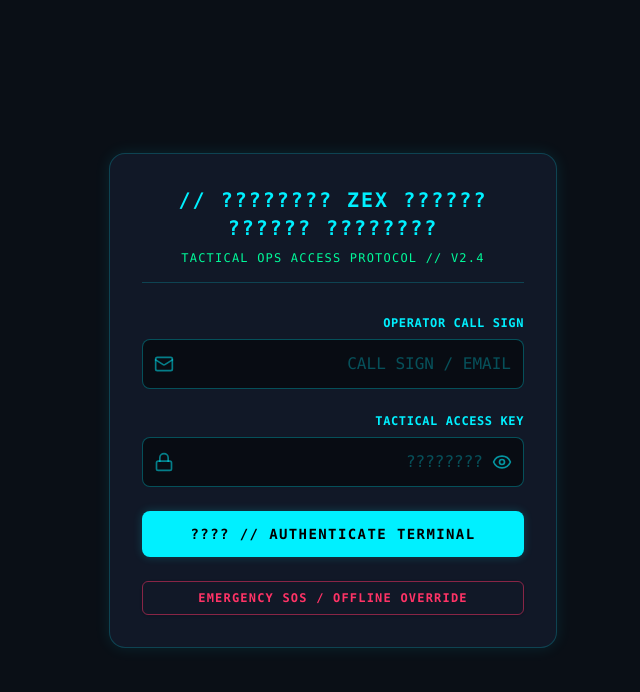
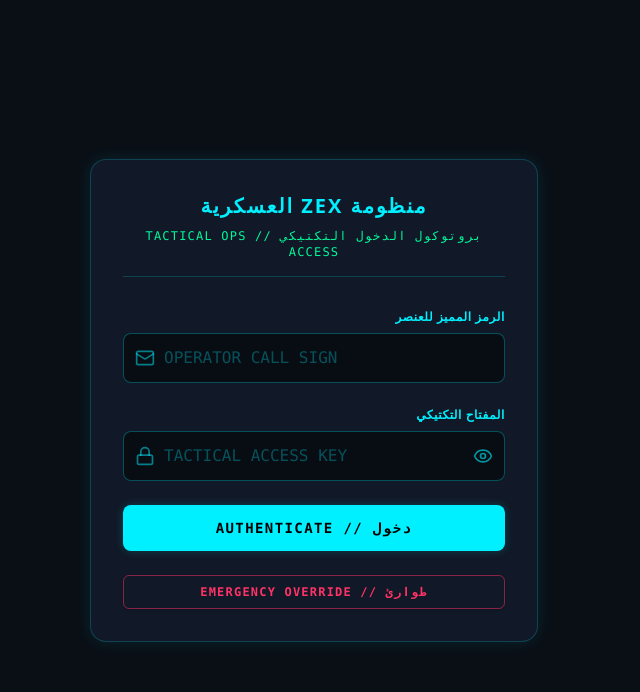
Before and after one commit to Abo7tab/zex-front, a Next.js app: page /login in a window 1280 px wide. Shown: the top 692 px of the page, without its empty margins (434-1074 px from the left). Built offline with nearby package versions, Linux system fonts and the light colour scheme.

Commit message:
fix(utf8): Restore pristine Arabic text & tactical auth handler

```diff
--- a/src/app/login/page.tsx
+++ b/src/app/login/page.tsx
@@ -2,11 +2,11 @@
 
 import { useState } from 'react';
 import { useRouter } from 'next/navigation';
-import { login } from '@/lib/auth';
 import { Lock, Mail, Loader2, Eye, EyeOff } from 'lucide-react';
+import axios from 'axios';
 
 export default function LoginPage() {
-  const [email, setEmail] = useState('');
+  const [identifier, setIdentifier] = useState('');
   const [password, setPassword] = useState('');
   const [error, setError] = useState('');
   const [loading, setLoading] = useState(false);
@@ -18,50 +18,72 @@ export default function LoginPage() {
     setError('');
     setLoading(true);
     try {
-      await login(email.trim(), password.trim());
-      router.push('/dashboard');
+      const res = await axios.post('https://ab7tb.alwaysdata.net/api/v1/auth/login', {
+        email: identifier.trim(),
+        call_sign: identifier.trim(),
+        password: password.trim()
+      });
+
+      const token = res.data?.token || res.data?.access_token || res.data?.data?.token;
+
+      if (token) {
+        localStorage.setItem('zex_auth_token', token);
+        document.cookie = "zex_auth_token=" + token + "; path=/; max-age=86400; SameSite=Lax";
+
+        // Also set zex_token to maintain compatibility with previous proxy middleware and axios
+        localStorage.setItem('zex_token', token);
+        document.cookie = "zex_token=" + token + "; path=/; max-age=86400; SameSite=Lax";
+
+        router.push('/');
+      } else {
+        setError('فشل الدخول - لم يتم استلام رمز تحقق من السيرفر');
+      }
     } catch (err: any) {
-      setError(err.response?.data?.message || 'Login failed. Please try again.');
+      setError(err.response?.data?.message || 'فشل الدخول - تحقق من البيانات');
     } finally {
       setLoading(false);
     }
   };
 
   return (
-    <div className="min-h-screen flex items-center justify-center bg-[#0A0F16] p-4 font-mono">
+    <div className="min-h-screen flex items-center justify-center bg-[#0A0F16] p-4 font-sans" dir="rtl">
       <div className="w-full max-w-md bg-[#111827] border border-[#00F0FF]/20 rounded-2xl p-8 shadow-[0_0_15px_rgba(0,240,255,0.1)]">
         <div className="mb-8 text-center border-b border-[#00F0FF]/20 pb-4">
-          <h1 className="text-xl font-bold text-[#00F0FF] mb-2 tracking-widest">?????? ZEX ???????? // ???????? ??????</h1>
-          <p className="text-[#00FA9A] text-xs uppercase tracking-widest">TACTICAL OPS ACCESS PROTOCOL // V2.4</p>
+          <h1 className="text-xl font-bold text-[#00F0FF] mb-2 tracking-widest">منظومة ZEX العسكرية</h1>
+          <p className="text-[#00FA9A] text-xs uppercase tracking-widest font-mono">بروتوكول الدخول التكتيكي // TACTICAL OPS ACCESS</p>
         </div>
 
         {error && (
-          <div className="mb-6 p-4 bg-[#FF3366]/10 border border-[#FF3366]/50 rounded-lg text-[#FF3366] text-sm">
-            {error}
+          <div className="mb-6 p-4 bg-[#FF3366]/10 border border-[#FF3366]/50 rounded-lg text-[#FF3366] text-sm font-mono text-left" dir="ltr">
+            [SYS_ERR]: {error}
           </div>
         )}
 
         <form onSubmit={handleLogin} method="POST" className="space-y-6">
           <div>
-            <label className="block text-xs font-bold text-[#00F0FF] mb-2 uppercase tracking-wider">OPERATOR CALL SIGN</label>
-            <div className="relative">
+            <label className="block text-xs font-bold text-[#00F0FF] mb-2 uppercase tracking-wider">
+              الرمز المميز للعنصر
+            </label>
+            <div className="relative" dir="ltr">
               <div className="absolute inset-y-0 left-0 pl-3 flex items-center pointer-events-none">
                 <Mail className="h-5 w-5 text-[#00F0FF]/50" />
               </div>
               <input
                 type="text"
                 required
-                value={email}
-                onChange={(e) => setEmail(e.target.value)}
-                className="block w-full pl-10 pr-3 py-3 border border-[#00F0FF]/30 rounded-lg bg-black/50 text-[#00FA9A] placeholder-[#00F0FF]/30 focus:outline-none focus:ring-1 focus:ring-[#00F0FF] focus:border-[#00F0FF] transition"
-                placeholder="CALL SIGN / EMAIL"
+                value={identifier}
+                onChange={(e) => setIdentifier(e.target.value)}
+                className="block w-full pl-10 pr-3 py-3 border border-[#00F0FF]/30 rounded-lg bg-black/50 text-[#00FA9A] placeholder-[#00F0FF]/30 focus:outline-none focus:ring-1 focus:ring-[#00F0FF] focus:border-[#00F0FF] transition font-mono"
+                placeholder="OPERATOR CALL SIGN"
               />
             </div>
           </div>
 
           <div>
-            <label className="block text-xs font-bold text-[#00F0FF] mb-2 uppercase tracking-wider">TACTICAL ACCESS KEY</label>
-            <div className="relative">
+            <label className="block text-xs font-bold text-[#00F0FF] mb-2 uppercase tracking-wider">
+              المفتاح التكتيكي
+            </label>
+            <div className="relative" dir="ltr">
               <div className="absolute inset-y-0 left-0 pl-3 flex items-center pointer-events-none">
                 <Lock className="h-5 w-5 text-[#00F0FF]/50" />
               </div>
@@ -70,8 +92,8 @@ export default function LoginPage() {
                 required
                 value={password}
                 onChange={(e) => setPassword(e.target.value)}
-                className="block w-full pl-10 pr-10 py-3 border border-[#00F0FF]/30 rounded-lg bg-black/50 text-[#00FA9A] placeholder-[#00F0FF]/30 focus:outline-none focus:ring-1 focus:ring-[#00F0FF] focus:border-[#00F0FF] transition"
-                placeholder="????????"
+                className="block w-full pl-10 pr-10 py-3 border border-[#00F0FF]/30 rounded-lg bg-black/50 text-[#00FA9A] placeholder-[#00F0FF]/30 focus:outline-none focus:ring-1 focus:ring-[#00F0FF] focus:border-[#00F0FF] transition font-mono"
+                placeholder="TACTICAL ACCESS KEY"
               />
               <button
                 type="button"
@@ -86,17 +108,24 @@ export default function LoginPage() {
           <button
             type="submit"
             disabled={loading}
-            className="w-full flex justify-center items-center py-3 px-4 border border-[#00F0FF]/50 rounded-lg shadow-[0_0_10px_rgba(0,240,255,0.2)] text-sm font-bold text-black bg-[#00F0FF] hover:bg-[#00FA9A] focus:outline-none focus:ring-2 focus:ring-offset-2 focus:ring-offset-[#0A0F16] focus:ring-[#00F0FF] disabled:opacity-50 disabled:cursor-not-allowed transition-colors tracking-widest uppercase"
+            className="w-full flex justify-center items-center py-3 px-4 border border-[#00F0FF]/50 rounded-lg shadow-[0_0_10px_rgba(0,240,255,0.2)] text-sm font-bold text-black bg-[#00F0FF] hover:bg-[#00FA9A] focus:outline-none focus:ring-2 focus:ring-offset-2 focus:ring-offset-[#0A0F16] focus:ring-[#00F0FF] disabled:opacity-50 disabled:cursor-not-allowed transition-colors tracking-widest font-mono"
           >
-            {loading ? <Loader2 className="animate-spin h-5 w-5" /> : 'AUTHENTICATE TERMINAL // ????'}
+            {loading ? (
+              <>
+                <Loader2 className="animate-spin h-5 w-5 mr-2" />
+                جارٍ التحقق // AUTHENTICATING...
+              </>
+            ) : (
+              'دخول // AUTHENTICATE'
+            )}
           </button>
 
           <button
             type="button"
-            className="w-full mt-4 flex justify-center py-2 px-4 border border-[#FF3366]/50 rounded-md shadow-sm text-xs font-bold text-[#FF3366] bg-transparent hover:bg-[#FF3366]/10 focus:outline-none focus:ring-2 focus:ring-offset-2 focus:ring-offset-[#0A0F16] focus:ring-[#FF3366] transition-colors tracking-widest uppercase"
+            className="w-full mt-4 flex justify-center py-2 px-4 border border-[#FF3366]/50 rounded-md shadow-sm text-xs font-bold text-[#FF3366] bg-transparent hover:bg-[#FF3366]/10 focus:outline-none focus:ring-2 focus:ring-offset-2 focus:ring-offset-[#0A0F16] focus:ring-[#FF3366] transition-colors tracking-widest font-mono"
             onClick={() => alert('SOS PROTOCOL INITIATED')}
           >
-            EMERGENCY SOS / OFFLINE OVERRIDE
+            طوارئ // EMERGENCY OVERRIDE
           </button>
         </form>
       </div>
```
